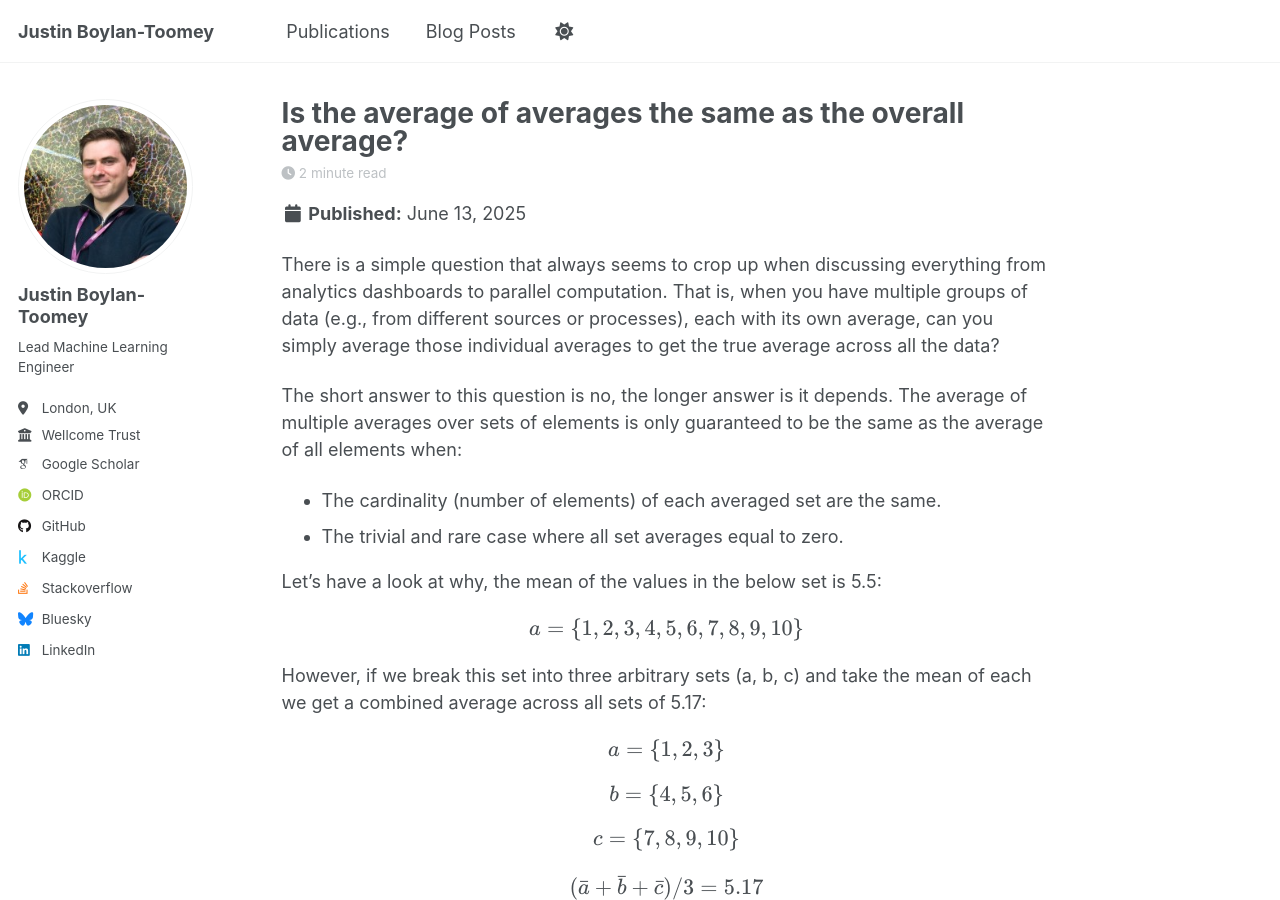
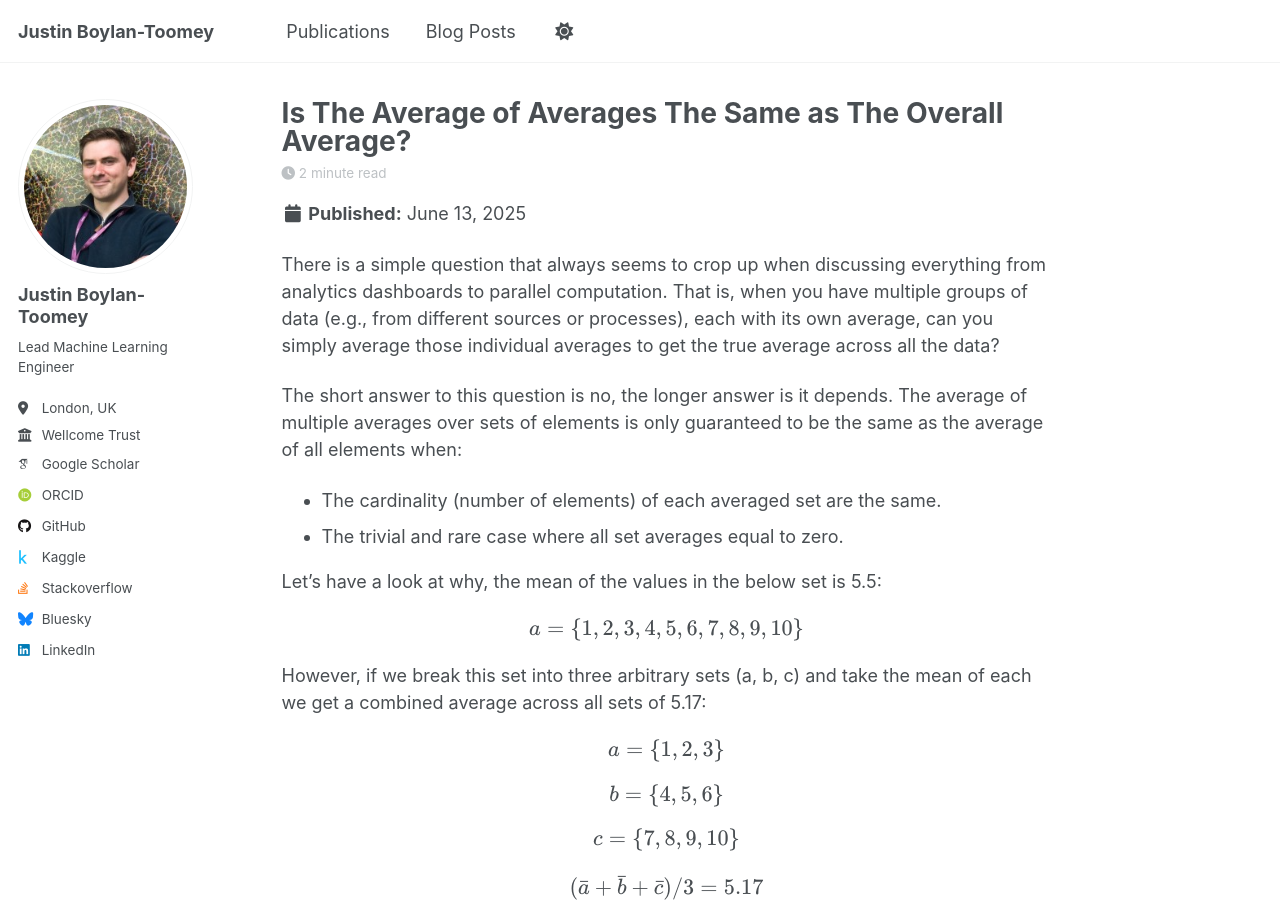
Before and after one commit to justinbt1/justinbt1.github.io, a Jekyll site: the page built from _posts/2025-06-13-mean-of-means.md, in a window 1280 px wide and 900 px high. Built offline with Jekyll 4.4.1, drawn with Linux system fonts in a browser that asks for light colours; some web fonts are replaced; a script that is not in the unit is left out.

```diff
--- a/_posts/2025-06-13-mean-of-means.md
+++ b/_posts/2025-06-13-mean-of-means.md
@@ -1,5 +1,5 @@
 ---
-title: 'Is the average of averages the same as the overall average?'
+title: 'Is The Average of Averages The Same as The Overall Average?'
 date: 2025-06-13
 permalink: /posts/is-the-average-of-averages-the-same-as-the-overall-average
 tags:
```
Also changed, not shown: _posts/2020-10-10-multimodal_docs.md (+1 -1 lines).
